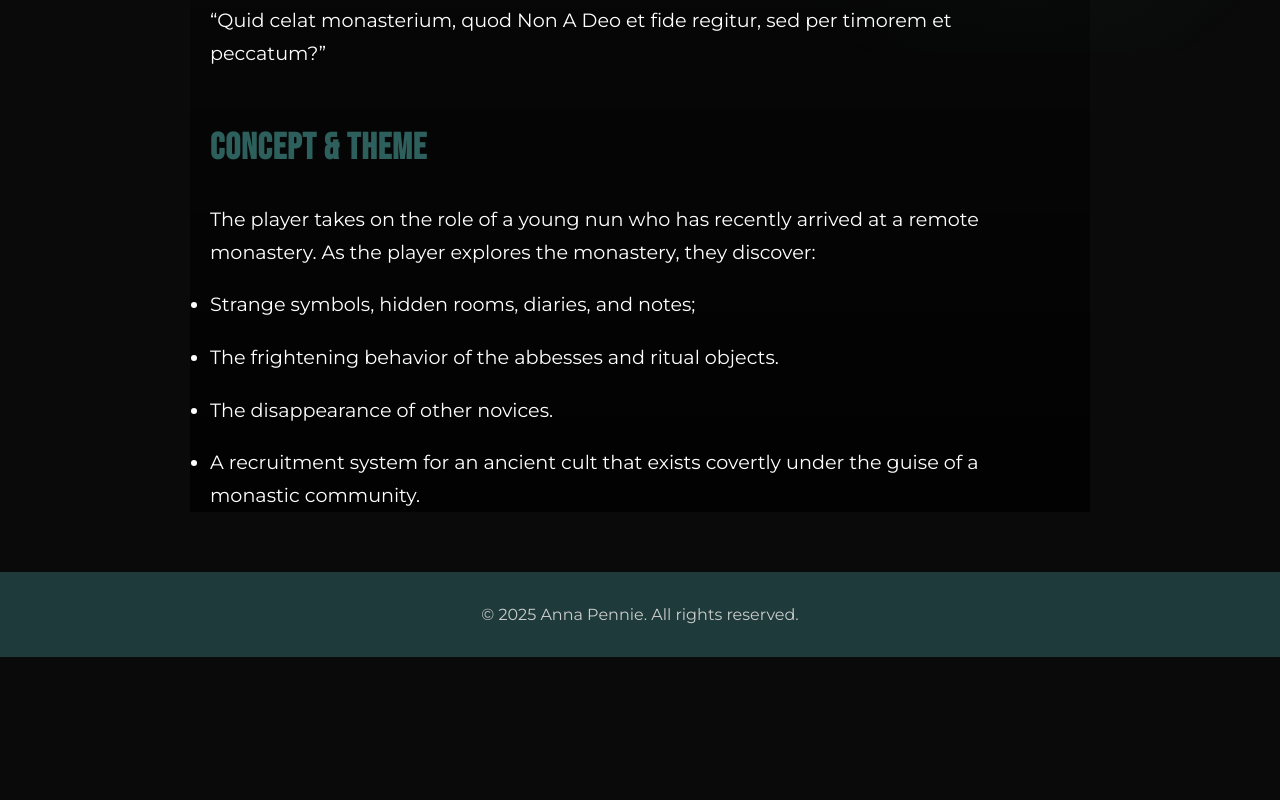
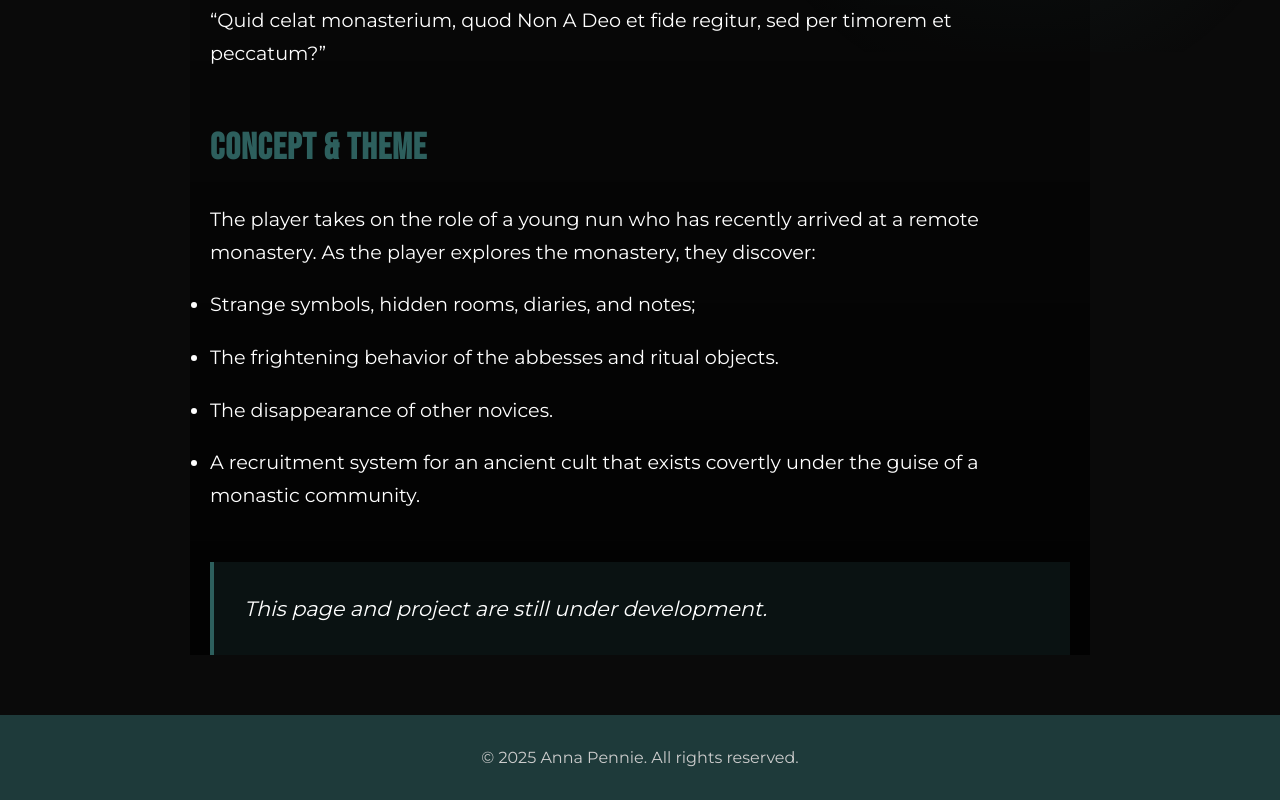
Before and after one commit to Svampp/Svampp.github.io, a plain HTML site: page projects/Blasphemia.html in a window 1280 px wide. Shown: the part 748-1548 px from the top of the page. Before the commit the page ends 1405 px from the top, so only its background shows below. Drawn offline with Linux system fonts and the light colour scheme.

Commit message:
Update Blasphemia.html

```diff
--- a/projects/Blasphemia.html
+++ b/projects/Blasphemia.html
@@ -36,6 +36,9 @@
             <li>A recruitment system for an ancient cult that exists covertly under the guise of a monastic community.</li>
         </ul>
 
+        <div class="project-conclusion">
+            This page and project are still under development.
+        </div>
 
         <!-- Gallery Section
     <h2>Project Gallery</h2>
```
